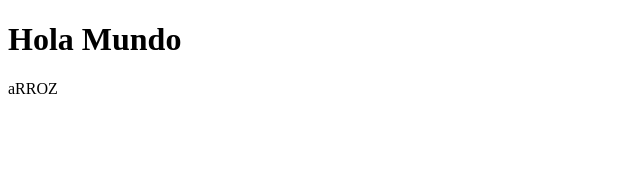
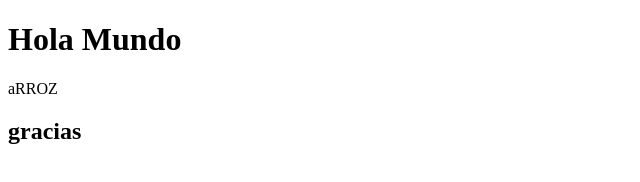
Before and after one commit to AlexanderRC2001/cursera-tex, a plain HTML site: page index.html in a window 1280 px wide. Shown: the whole page, without its empty margins (0-640 px from the left). Drawn offline with Linux system fonts and the light colour scheme.

Commit message:
actulizar

```diff
--- a/index.html
+++ b/index.html
@@ -8,5 +8,7 @@
 <body>
     <H1>Hola Mundo</H1>
     <p>aRROZ</p>
+    <h2> gracias </h2>
 </body>
+
 </html>
```
